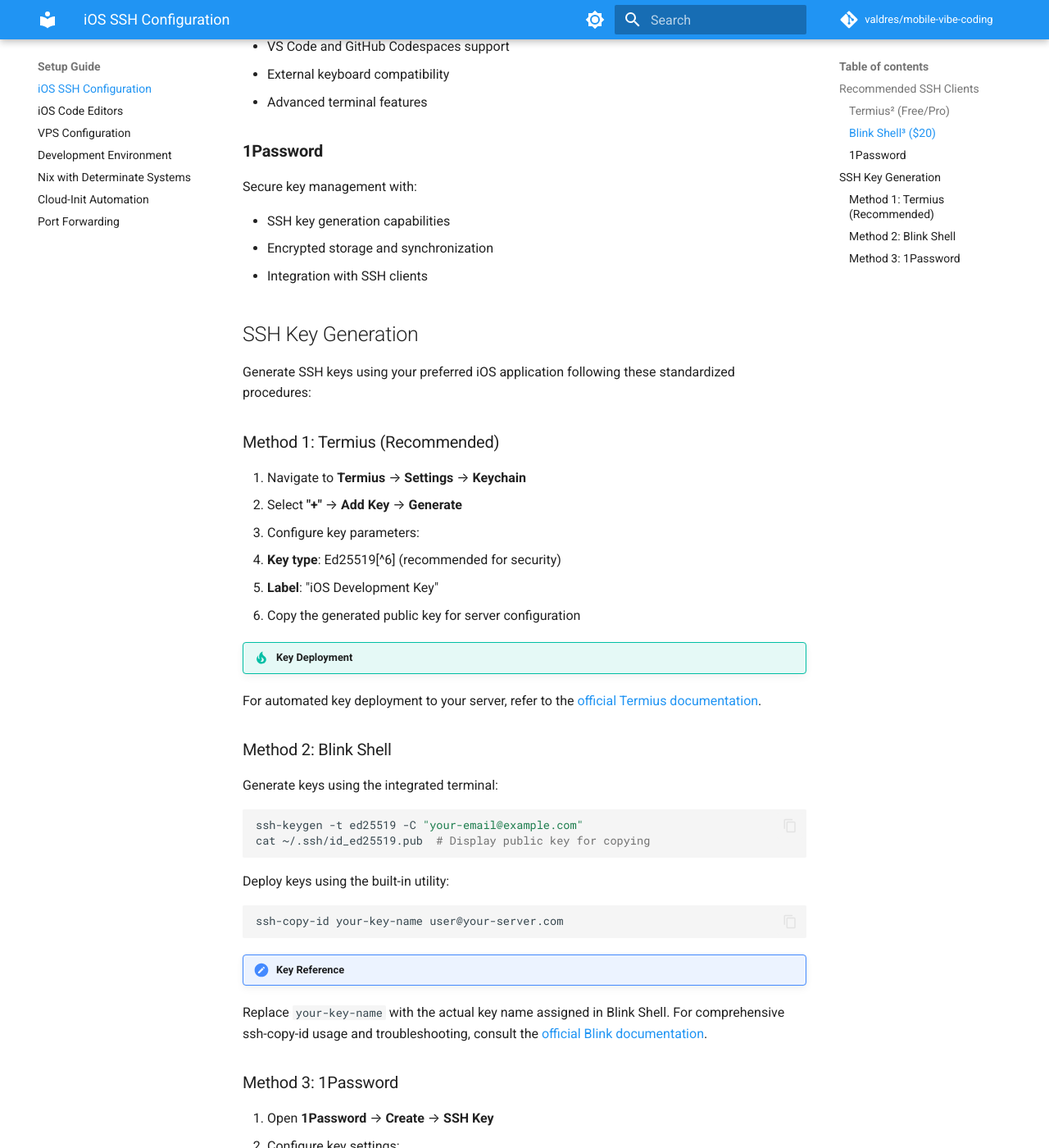
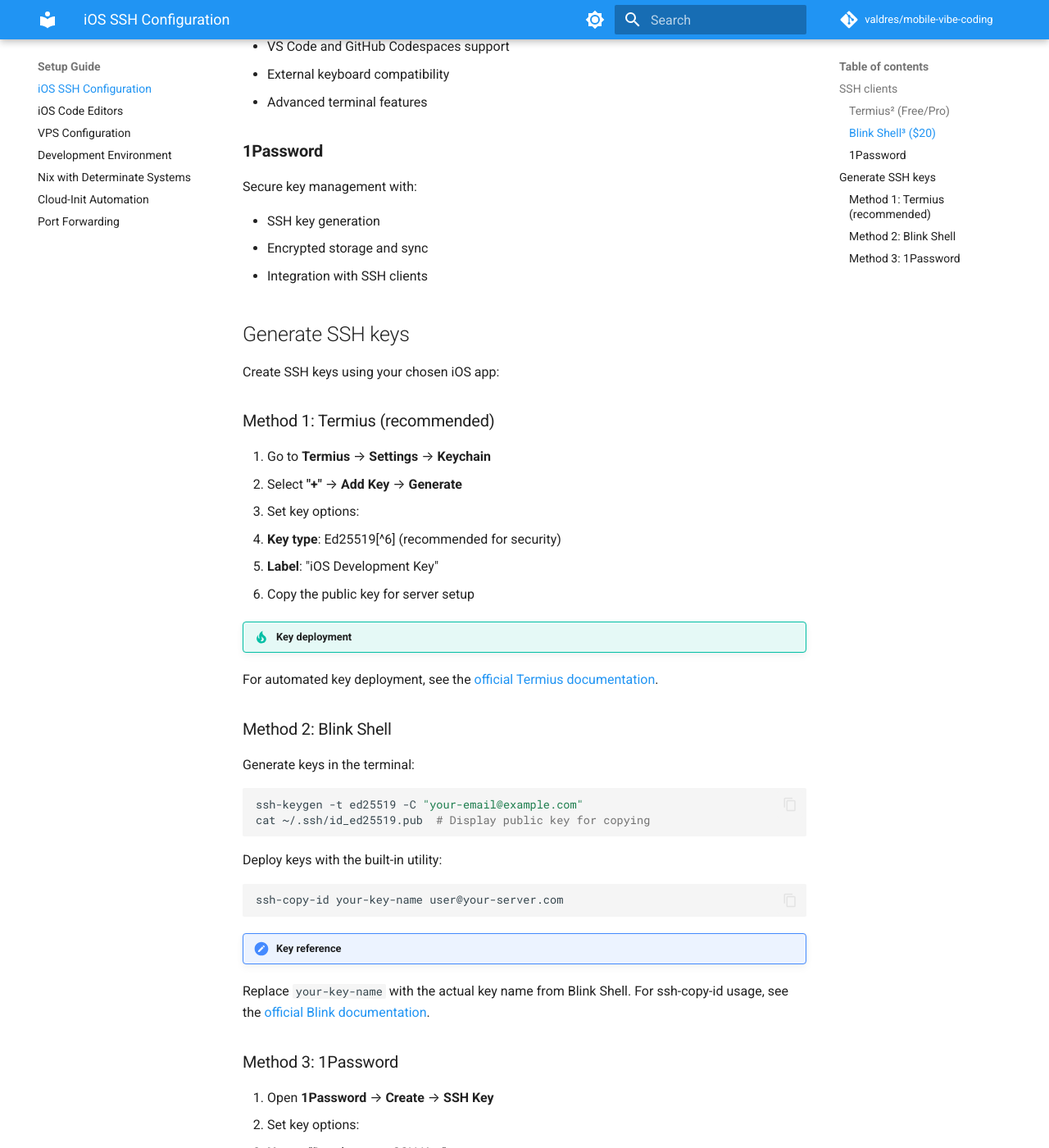
Before and after one commit to staticaland/mobile-vibe-coding, an MkDocs documentation site: the page built from docs/setup/ios-ssh.md, in a window 1280 px wide and 1400 px high, scrolled down 699 px. Shown: the whole window at 82% size. Built offline with MkDocs 1.6.1 and Material for MkDocs 9.7.7, drawn with Linux system fonts in a browser that asks for light colours; comment, search, counter and statistics services are not loaded; some of the changed text lies outside the part shown.

Commit message:
Apply clear writing principles to iOS SSH setup documentation
Simplify headings, cut unnecessary words, and make instructions more direct.

🤖 Generated with [Claude Code](https://claude.ai/code)

Co-Authored-By: Claude <noreply@anthropic.com>

````diff
--- a/docs/setup/ios-ssh.md
+++ b/docs/setup/ios-ssh.md
@@ -1,21 +1,21 @@
-# iOS SSH Configuration
+# iOS SSH setup
 
-## Recommended SSH Clients
+## SSH clients
 
-Choose from these professional iOS SSH clients based on your needs:
+Choose an SSH client for iOS:
 
 ### **Termius²** (Free/Pro)
 
-Cross-platform SSH client featuring:
+Cross-platform SSH client with:
 
-- Mosh protocol support for reliable mobile connections
+- Mosh protocol for reliable mobile connections
 - Custom keyboard layouts for development
-- Seamless authentication across devices
-- Synchronization across platforms
+- Authentication across devices
+- Sync across platforms
 
 ### **Blink Shell³** ($20)
 
-Professional terminal application with:
+Professional terminal with:
 
 - Native mosh integration
 - VS Code and GitHub Codespaces support
@@ -26,48 +26,48 @@ Professional terminal application with:
 
 Secure key management with:
 
-- SSH key generation capabilities
-- Encrypted storage and synchronization
+- SSH key generation
+- Encrypted storage and sync
 - Integration with SSH clients
 
-## SSH Key Generation
+## Generate SSH keys
 
-Generate SSH keys using your preferred iOS application following these standardized procedures:
+Create SSH keys using your chosen iOS app:
 
-### Method 1: Termius (Recommended)
+### Method 1: Termius (recommended)
 
-1. Navigate to **Termius** → **Settings** → **Keychain**
+1. Go to **Termius** → **Settings** → **Keychain**
 2. Select **"+"** → **Add Key** → **Generate**
-3. Configure key parameters:
+3. Set key options:
    - **Key type**: Ed25519[^6] (recommended for security)
    - **Label**: "iOS Development Key"
-4. Copy the generated public key for server configuration
+4. Copy the public key for server setup
 
-!!! tip "Key Deployment"
-For automated key deployment to your server, refer to the [official Termius documentation](https://termius.com/documentation/copy-ssh-key-to-server).
+!!! tip "Key deployment"
+For automated key deployment, see the [official Termius documentation](https://termius.com/documentation/copy-ssh-key-to-server).
 
 ### Method 2: Blink Shell
 
-Generate keys using the integrated terminal:
+Generate keys in the terminal:
 
 ```bash
 ssh-keygen -t ed25519 -C "your-email@example.com"
 cat ~/.ssh/id_ed25519.pub  # Display public key for copying
 ```
 
-Deploy keys using the built-in utility:
+Deploy keys with the built-in utility:
 
 ```bash
 ssh-copy-id your-key-name user@your-server.com
 ```
 
-!!! note "Key Reference"
-Replace `your-key-name` with the actual key name assigned in Blink Shell. For comprehensive ssh-copy-id usage and troubleshooting, consult the [official Blink documentation](https://docs.blink.sh/basics/commands#ssh-copy-id).
+!!! note "Key reference"
+Replace `your-key-name` with the actual key name from Blink Shell. For ssh-copy-id usage, see the [official Blink documentation](https://docs.blink.sh/basics/commands#ssh-copy-id).
 
 ### Method 3: 1Password
 
 1. Open **1Password** → **Create** → **SSH Key**
-2. Configure key settings:
+2. Set key options:
    - **Name**: "Development SSH Key"
    - **Key type**: Ed25519
-3. Save the key and copy the public key portion
+3. Save the key and copy the public key
````
